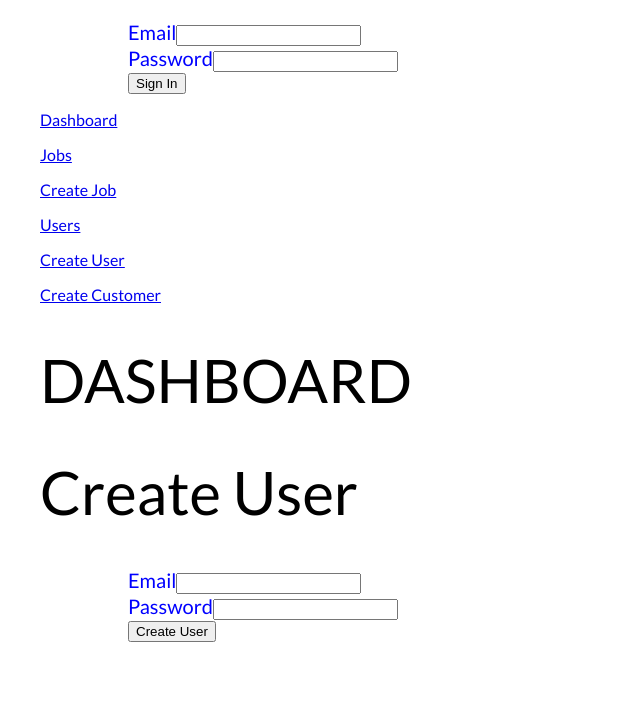
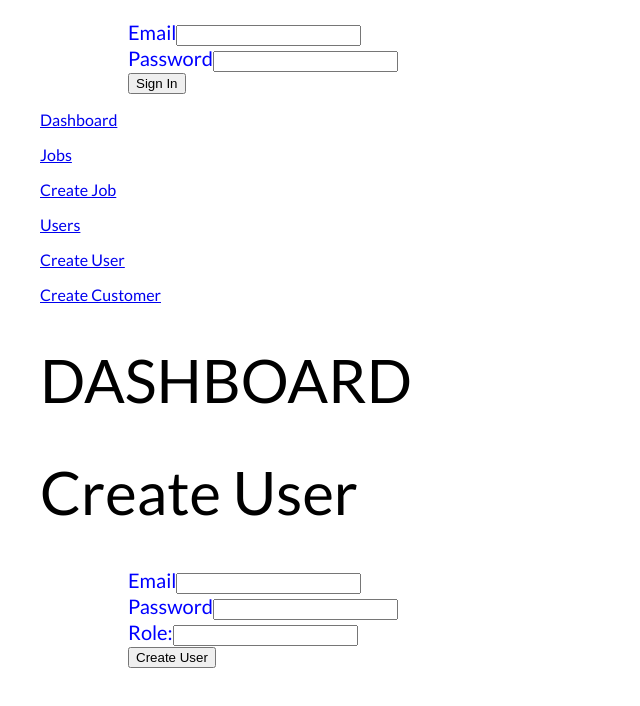
Before and after one commit to CFA-CJJ-GroupProject/CFA-Term3-NodeProject, a React (Create React App) app in the folder react-web/: page /createuser in a window 1280 px wide. Shown: the top 706 px of the page, without its empty margins (0-640 px from the left). Built offline with nearby package versions, Linux system fonts and the light colour scheme.

Commit message:
added role to sign up form, verified hitting the db

```diff
--- a/react-web/src/App.js
+++ b/react-web/src/App.js
@@ -33,8 +33,8 @@ class App extends Component {
     })
   }
 
-  handleRegister = ({username, password}) => {
-    authAPI.register({username, password}).then(json => {
+  handleRegister = ({username, password, role, customerProfile}) => {
+    authAPI.register({username, password, role, customerProfile}).then(json => {
       this.setState({token: json.token})
     }).catch(error => {
       this.setState({error})
--- a/react-web/src/api/auth.js
+++ b/react-web/src/api/auth.js
@@ -8,10 +8,12 @@ export function signIn({ username, password }) {
   .then(res => res.data)
 }
 
-export function register({ username, password }) {
+export function register({ username, password, role, customerProfile }) {
   return axios.post('/auth/register', {
     username,
-    password
+    password,
+    role,
+    customerProfile
   })
   .then(res => res.data)
 }
--- a/react-web/src/components/CreateUserForm.js
+++ b/react-web/src/components/CreateUserForm.js
@@ -6,7 +6,8 @@ function submitCreateUser(event, onRegister) {
   const form = event.target
   const username = form.elements['username'].value
   const password = form.elements['password'].value
-  onRegister({username, password})
+  const role = form.elements['role'].value
+  onRegister({username, password, role})
 }
 
 export default function CreateUserForm({onRegister}) {
@@ -26,6 +27,12 @@ export default function CreateUserForm({onRegister}) {
         </span>
         <input type='password' name='password'/>
       </label>
+      <label>
+        <span>
+          Role:
+        </span>
+        <input name='role'/>
+      </label>
       <button>Create User
       </button>
     </form>
--- a/react-web/src/pages/CreateUserPage.js
+++ b/react-web/src/pages/CreateUserPage.js
@@ -8,6 +8,6 @@ const CreateUserPage = ({
         <h1>Create User</h1>
         <CreateUserForm onRegister={ onRegister } />
     </div>
-      )
+)
 
 export default CreateUserPage
```
